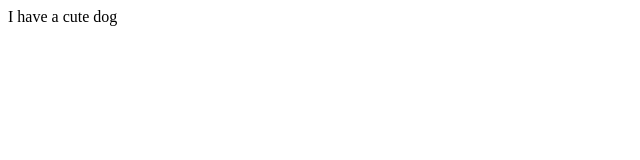
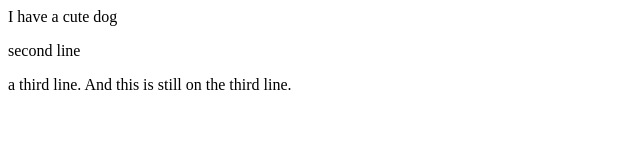
Before and after one commit to SavannahHaddad/Savannah, a plain HTML site: page index.html in a window 1280 px wide. Shown: the whole page, without its empty margins (0-640 px from the left). Drawn offline with Linux system fonts and the light colour scheme.

Commit message:
commit message

```diff
--- a/index.html
+++ b/index.html
@@ -1 +1,9 @@
-I have a cute dog
+<p>I have a cute dog</p>
+
+<p>second line</p>
+
+<p>
+    a third line.
+
+    And this is still on the third line.
+    </p>
```
